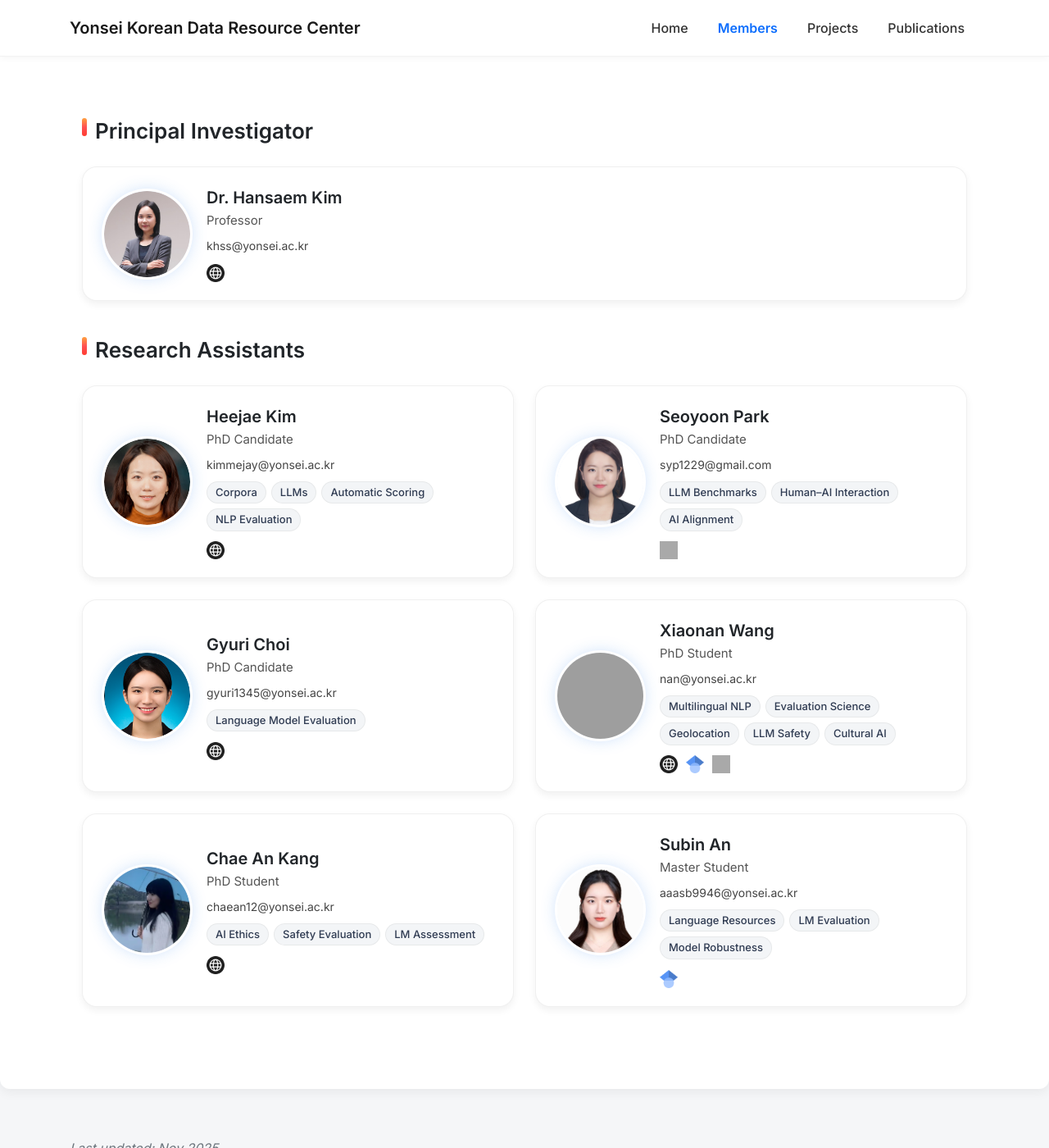
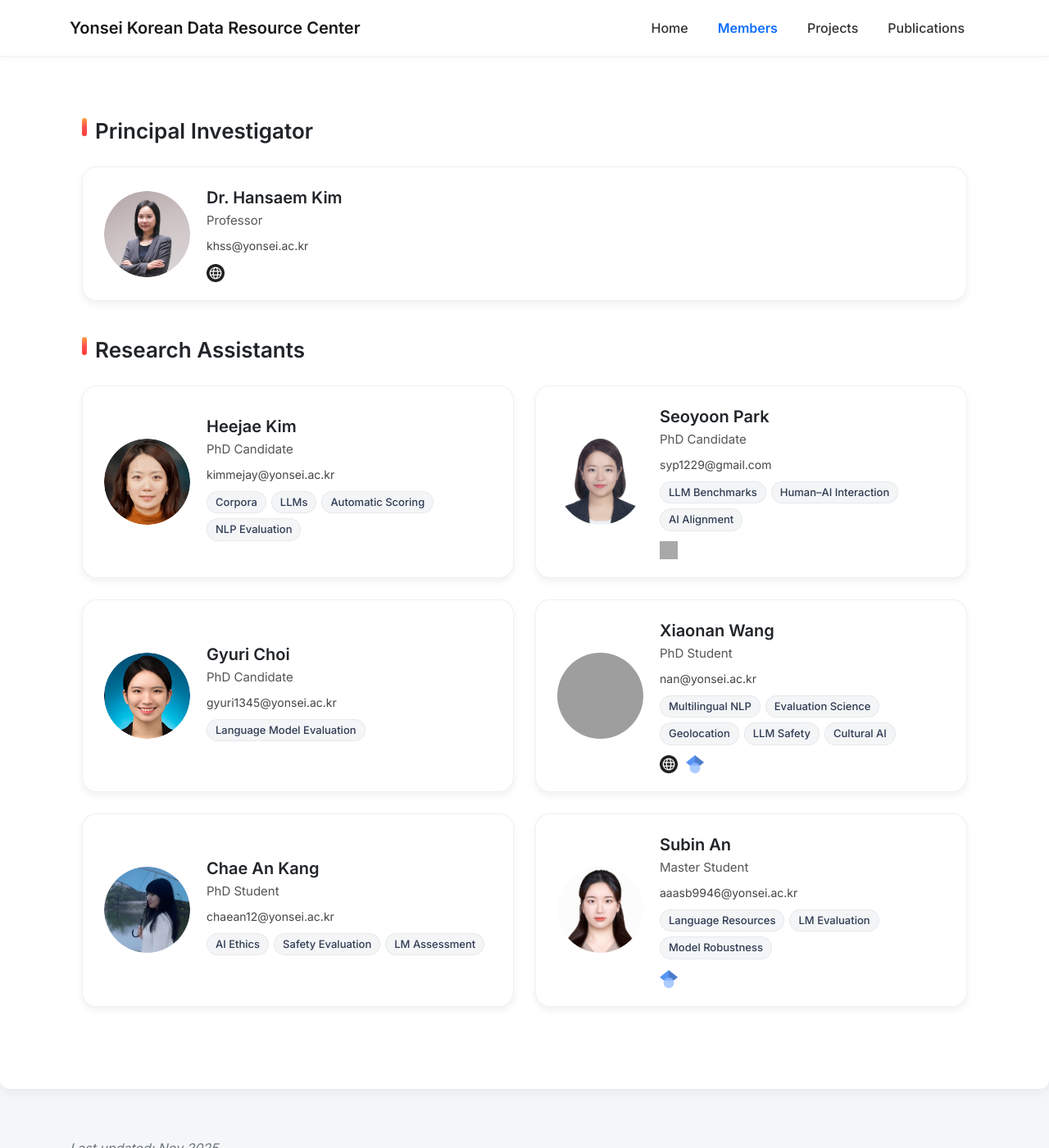
Before and after one commit to wangxiaonan-git/kdarc-lab, a Jekyll site: the page built from members.html, in a window 1280 px wide and 1400 px high. Shown: the whole window at 82% size. Built offline with Jekyll 4.4.1, drawn with Linux system fonts in a browser that asks for light colours; grey boxes are pictures that could not be loaded.

Commit message:
Update members.html

```diff
--- a/members.html
+++ b/members.html
@@ -76,7 +74,7 @@ title: Members
   border-radius: 50%;
   object-fit: cover;
   aspect-ratio: 1/1;
-  box-shadow: 0 0 0 3px #fff, 0 0 20px rgba(47,128,237,0.28);
+  box-shadow: 0 0 0 3px #fff; /* <-- 去掉蓝色发光 */
 }
 
 /* ===================== TEXT ===================== */
@@ -123,6 +119,7 @@ title: Members
 }
 
 /* ===================== SOCIAL ICONS ===================== */
+
 .social-icons {
   display: flex;
   gap: 10px;
@@ -165,7 +162,9 @@ title: Members
         <div class="member-email">khss@yonsei.ac.kr</div>
 
         <div class="social-icons">
-          <a href="#" target="_blank"><img src="/kdarc-lab/assets/images/badges/web.png"></a>
+          <a href="#" target="_blank">
+            <img src="/kdarc-lab/assets/images/badges/web.png">
+          </a>
         </div>
       </div>
     </div>
@@ -194,10 +193,6 @@ title: Members
           <span class="interest-tag">LLMs</span>
           <span class="interest-tag">Automatic Scoring</span>
           <span class="interest-tag">NLP Evaluation</span>
-        </div>
-
-        <div class="social-icons">
-          <a href="#" target="_blank"><img src="/kdarc-lab/assets/images/badges/web.png"></a>
         </div>
       </div>
     </div>
@@ -235,14 +230,10 @@ title: Members
         <div class="interest-list">
           <span class="interest-tag">Language Model Evaluation</span>
         </div>
-
-        <div class="social-icons">
-          <a href="#" target="_blank"><img src="/kdarc-lab/assets/images/badges/web.png"></a>
-        </div>
       </div>
     </div>
 
-    <!-- Xiaonan -->
+    <!-- Xiaonan Wang -->
     <div class="member-card">
       <img class="member-photo" src="/kdarc-lab/assets/images/member/xiaonanwang.png">
       <div class="member-info">
@@ -262,17 +253,15 @@ title: Members
           <a href="https://wangxiaonan-git.github.io/" target="_blank">
             <img src="/kdarc-lab/assets/images/badges/web.png">
           </a>
+
           <a href="https://scholar.google.com/citations?hl=zh-CN&user=fs_91jMAAAAJ" target="_blank">
             <img src="/kdarc-lab/assets/images/badges/Google_Scholar.png">
-          </a>
-          <a href="https://www.linkedin.com/in/wangxiaonan" target="_blank">
-            <img src="/kdarc-lab/assets/images/badges/linkedin.png">
           </a>
         </div>
       </div>
     </div>
 
-    <!-- Chae An -->
+    <!-- Chae An Kang -->
     <div class="member-card">
       <img class="member-photo" src="/kdarc-lab/assets/images/member/Kang Chae An.png">
       <div class="member-info">
@@ -284,10 +273,6 @@ title: Members
           <span class="interest-tag">AI Ethics</span>
           <span class="interest-tag">Safety Evaluation</span>
           <span class="interest-tag">LM Assessment</span>
-        </div>
-
-        <div class="social-icons">
-          <a href="#" target="_blank"><img src="/kdarc-lab/assets/images/badges/web.png"></a>
         </div>
       </div>
     </div>
@@ -316,3 +301,7 @@ title: Members
 
   </div>
 </div>
+
+
+  </div>
+</div>
```
Also changed, not shown: other parts of members.html (+0 -4 lines).
